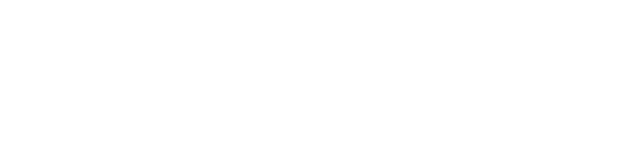
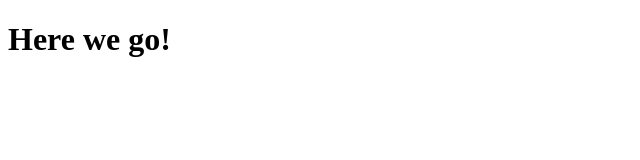
Before and after one commit to teehbee/My_first_repository, a plain HTML site: page index.html in a window 1280 px wide. Shown: the whole page, without its empty margins (0-640 px from the left). Drawn offline with Linux system fonts and the light colour scheme.

Commit message:
Added text to homepage

```diff
--- a/index.html
+++ b/index.html
@@ -7,6 +7,6 @@
     <title>My first site as a student!</title>
 </head>
 <body>
-
+    <h1>Here we go!</h1>
 </body>
 </html>
```
